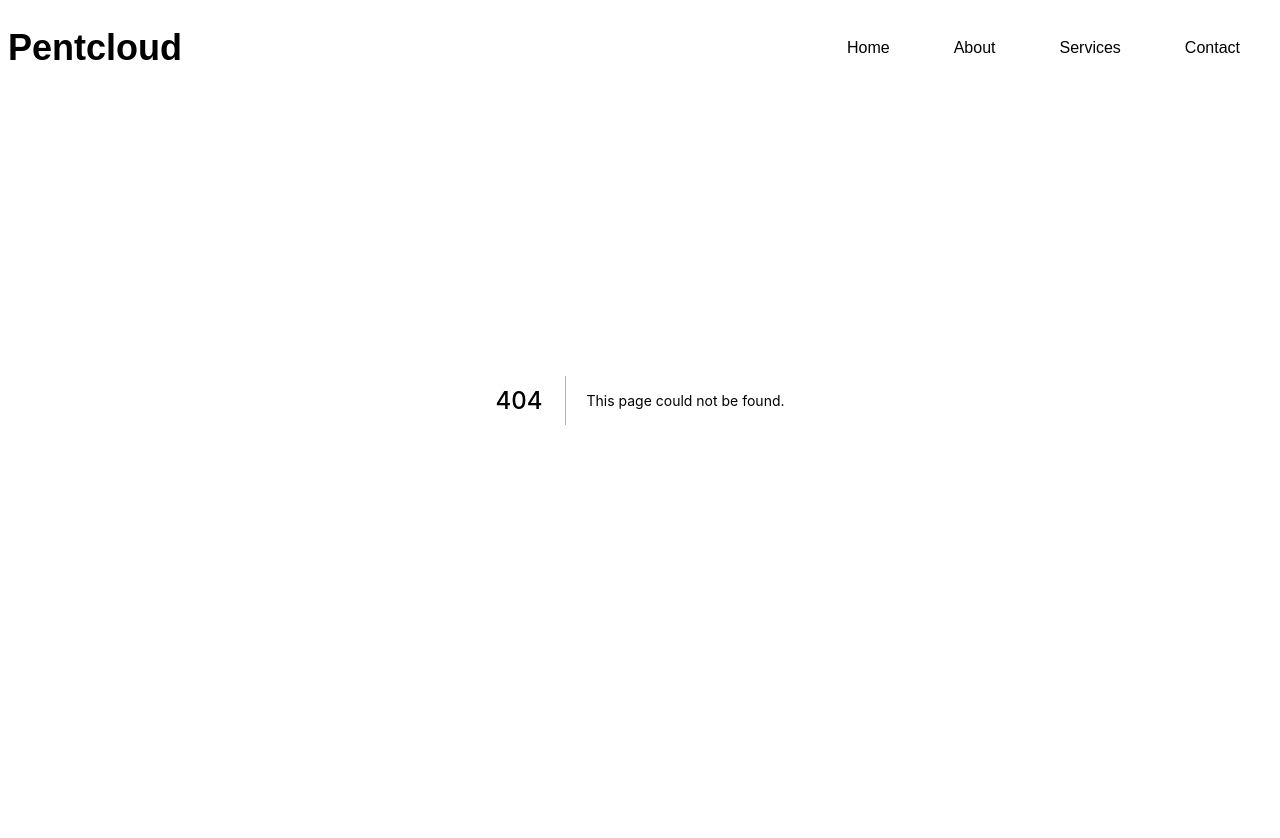
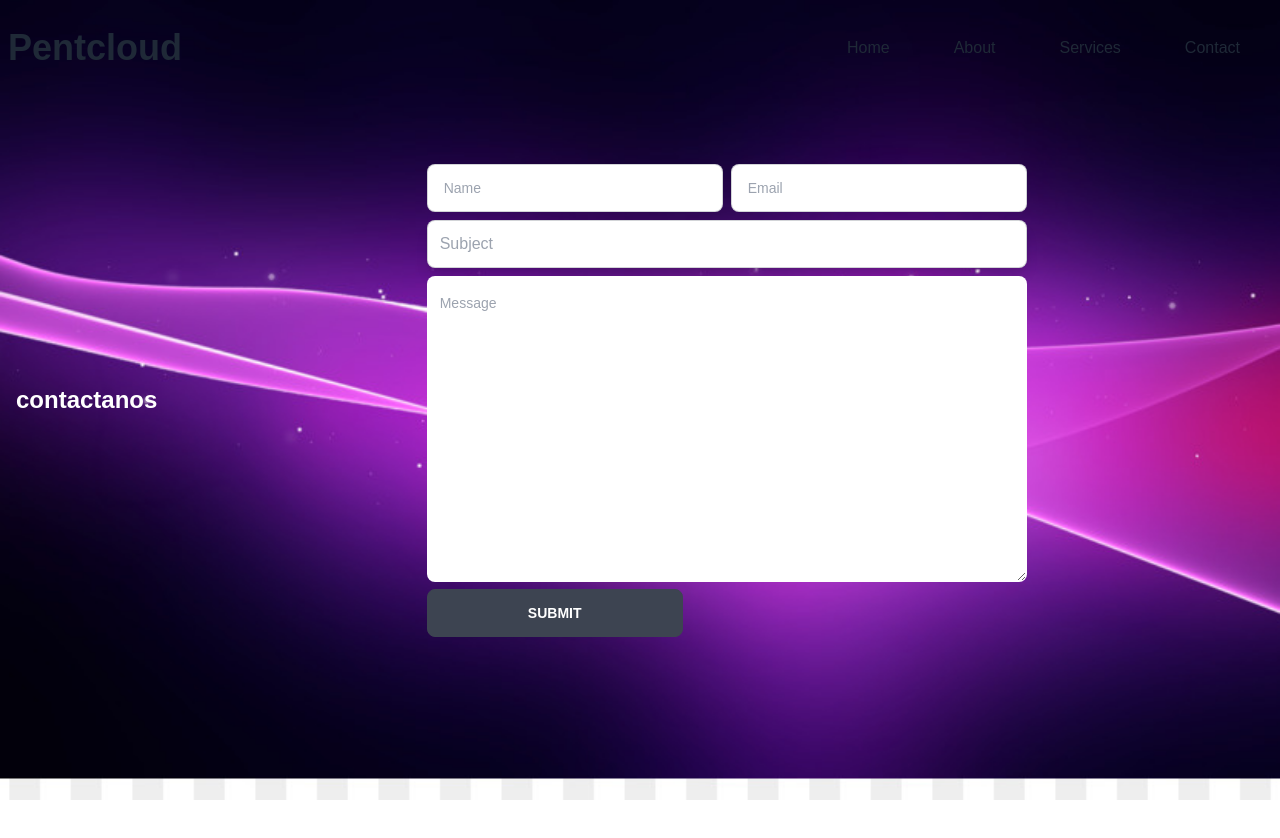
Before and after one commit to Augusto-Pacheco/solution, a Next.js app: page /contact in a window 1280 px wide. Before the commit this address had no page. Shown: the top 838 px of the page. Before the commit the page ends 800 px from the top, so only its background shows below. Built offline with nearby package versions, Linux system fonts and the light colour scheme.

Commit message:
página contact y about hechas

```diff
--- a/components/Navbar.jsx
+++ b/components/Navbar.jsx
@@ -11,12 +11,16 @@ export const Navbar = () => {
   return (
     <div className="navbar fixed left-0 top-0 w-full z-10 ease-in duration-300">
       <div className="flex-1">
-      <h1 className="font-bold text-4xl">Pentcloud</h1>
+      <Link href='/'>
+          <h1 className='font-bold text-4xl'>
+            Pentcloud
+          </h1>
+        </Link>
       </div>
       <div className="flex-none">
         <ul className="menu menu-horizontal hidden sm:flex">
           <li className="p-4">
-            <Link href="/home">Home</Link>
+            <Link href="/">Home</Link>
           </li>
           <li className="p-4">
             <Link href="/about">About</Link>
@@ -43,7 +47,7 @@ export const Navbar = () => {
         >
           <ul>
             <li className="p-4 text-4xl hover:text-gray-500">
-              <Link href="/home">Home</Link>
+              <Link href="/">Home</Link>
             </li>
             <li className="p-4 text-4xl hover:text-gray-500">
               <Link href="/about">About</Link>
--- /dev/null
+++ b/pages/about.jsx
@@ -0,0 +1,15 @@
+import React from 'react'
+import { Hero } from '../components/Hero'
+
+ const about = () => {
+  return (
+    <div className='flex items-center justify-left h-screen mb-12 bg-fixed bg-center bg-cover custom-img text-2xl text-white'>
+
+
+     Lorem ipsum dolor sit amet consectetur adipisicing elit. Optio itaque, unde odio assumenda adipisci molestiae quia rem ratione nostrum cum modi et pariatur iure, cumque repellendus harum voluptas dolorum fugit?
+    </div>
+
+  )
+}
+
+export default about
--- /dev/null
+++ b/pages/contact.jsx
@@ -0,0 +1,32 @@
+import React from 'react'
+
+const Contact = () => {
+  return (
+    <div className='flex items-center justify-left h-screen mb-12 bg-fixed bg-center bg-cover custom-img'>
+      <h1 className='text-2xl font-bold text-center text-white p-4'>contactanos</h1>
+         <form className='max-w-[600px] m-auto'>
+             <div className='grid grid-cols-2 gap-2'>
+                 <input className='input input-bordered input-md w-full max-w-xs' type="text" placeholder='Name' />
+                 <input className='input input-bordered input-md w-full max-w-xs' type="email" placeholder='Email' />
+             </div>
+             <input className='input input-bordered w-full max-w-xls shadow-lg p-3 my-2' type="text" placeholder='Subject' />
+             <textarea className='textarea p-3 w-full' cols="30" rows="10" placeholder='Message'></textarea>
+             <button className="btn btn-wide max-w-xls">Submit</button>
+         </form>
+    </div>
+    // <div className="className=flex items-center justify-center h-screen mb-12 bg-fixed bg-center bg-cover custom-img">
+    //     <h1 className='text-2xl font-bold text-center p-4'>contactanos</h1>
+    //     <form className='max-w-[600px] m-auto'>
+    //         <div className='grid grid-cols-2 gap-2'>
+    //             <input className='border shadow-lg p-3' type="text" placeholder='Name' />
+    //             <input className='border shadow-lg p-3' type="email" placeholder='Email' />
+    //         </div>
+    //         <input className='border shadow-lg p-3 w-full my-2' type="text" placeholder='Subject' />
+    //         <textarea className='border shadow-lg p-3 w-full' cols="30" rows="10" placeholder='Message'></textarea>
+    //         <button className='border shadow-lg p-3 w-full mt-2'>Submit</button>
+    //     </form>
+    // </div>
+  )
+}
+
+export default Contact
```
